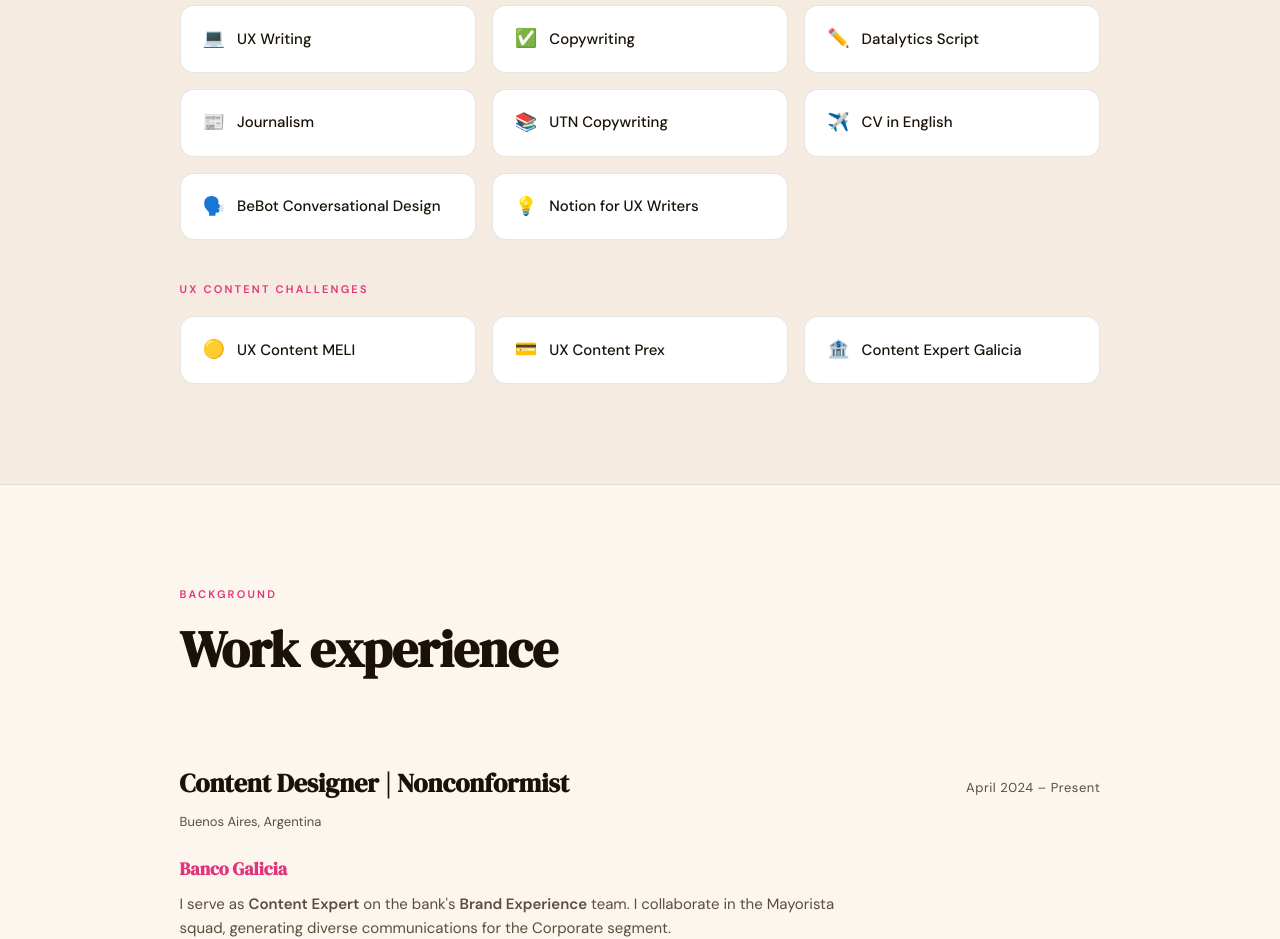
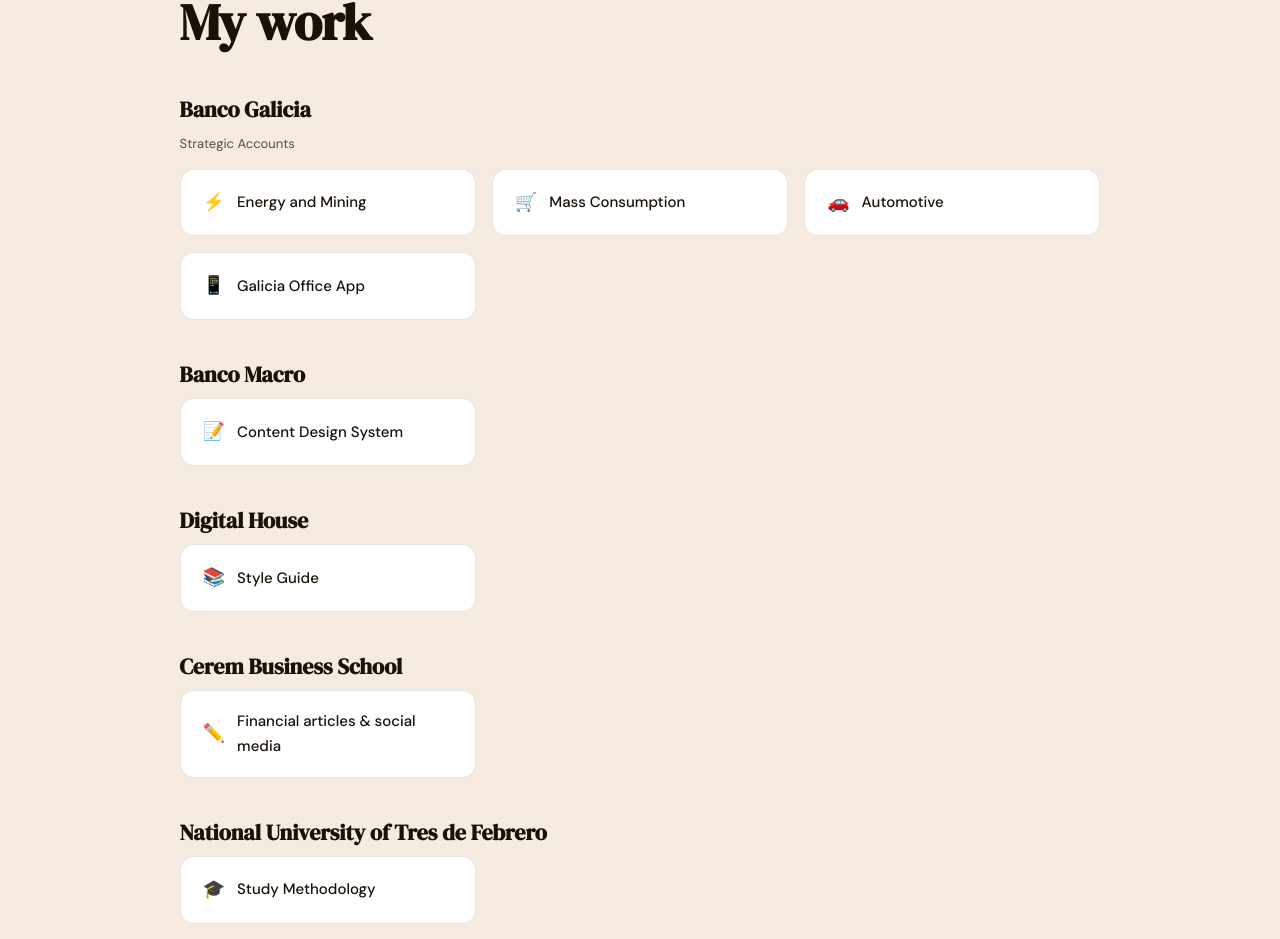
Before and after one commit to limoragni/rapa-site, a Next.js app: page / in a window 1280 px wide. Shown: the part 2707-3646 px from the top of the page. Built offline with nearby package versions, Linux system fonts and the light colour scheme.

Commit message:
Improvements

```diff
--- a/app/globals.css
+++ b/app/globals.css
@@ -310,6 +310,26 @@
 }
 
 /* ---- WORK LINKS ---- */
+.work-group {
+  margin-bottom: 36px;
+}
+.work-group:last-child {
+  margin-bottom: 0;
+}
+
+.work-group-title {
+  font-family: "DM Serif Display", serif;
+  font-size: 22px;
+  color: var(--ink);
+  margin-bottom: 6px;
+}
+
+.work-group-subtitle {
+  font-size: 13px;
+  color: var(--ink-light);
+  margin-bottom: 14px;
+}
+
 .work-grid {
   display: grid;
   grid-template-columns: repeat(auto-fill, minmax(220px, 1fr));
@@ -411,6 +431,87 @@
   color: var(--pink);
   flex-shrink: 0;
   margin-top: 2px;
+}
+
+/* ---- CAMPAIGN RESULTS ---- */
+.exp-results {
+  margin-top: 16px;
+  padding: 16px 20px;
+  background: var(--cream-dark);
+  border-radius: 12px;
+  border: 1px solid var(--border);
+}
+
+.exp-results-title {
+  font-size: 13px;
+  font-weight: 700;
+  letter-spacing: 0.1em;
+  text-transform: uppercase;
+  color: var(--pink);
+  margin-bottom: 10px;
+}
+
+.exp-results .exp-tasks {
+  margin-top: 0;
+}
+
+.exp-results .exp-tasks li {
+  font-size: 14px;
+  font-weight: 500;
+}
+
+/* ---- EDUCATION ---- */
+.education-grid {
+  display: grid;
+  grid-template-columns: 1fr 1fr;
+  gap: 16px;
+}
+
+.edu-item {
+  display: flex;
+  justify-content: space-between;
+  align-items: center;
+  padding: 20px 24px;
+  background: white;
+  border: 1px solid var(--border);
+  border-radius: 14px;
+  transition: transform 0.2s, box-shadow 0.2s;
+}
+
+.edu-item:hover {
+  transform: translateY(-2px);
+  box-shadow: 0 6px 20px rgba(26, 18, 8, 0.06);
+}
+
+.edu-title {
+  font-size: 16px;
+  font-weight: 600;
+  color: var(--ink);
+}
+
+.edu-source {
+  font-size: 13px;
+  color: var(--ink-light);
+  display: block;
+}
+
+a.edu-item-link {
+  text-decoration: none;
+  cursor: pointer;
+}
+
+a.edu-item-link div {
+  display: flex;
+  flex-direction: column;
+  gap: 2px;
+}
+
+.edu-cert {
+  font-size: 13px;
+  font-weight: 600;
+  color: var(--pink);
+  white-space: nowrap;
+  flex-shrink: 0;
 }
 
 /* ---- REFERENCES ---- */
@@ -571,7 +672,8 @@
   .about-grid,
   .skills-cols,
   .refs-grid,
-  .footer-inner {
+  .footer-inner,
+  .education-grid {
     grid-template-columns: 1fr;
   }
   .exp-header {
--- a/app/page.tsx
+++ b/app/page.tsx
@@ -70,10 +70,13 @@
                 me <em style={{ fontStyle: "italic", color: "var(--pink)" }}>Rapa.</em>
               </h2>
               <p className="about-intro reveal">
-                I connect <strong>business objectives</strong> with user needs
-                through intentional, clear, and human-centered content. I&apos;m
-                motivated by the dialogue between communication, design, and
-                technology.
+                Content Designer with expertise in{" "}
+                <strong>financial services</strong> and{" "}
+                <strong>digital banking</strong>, bringing strategic vision,
+                analytical skills, and a solution-oriented approach to product
+                and application-focused content experiences. I&apos;m driven to
+                connect business objectives with user needs, delivering clarity,
+                consistency, and closeness across digital channels.
               </p>
             </div>
             <div className="skill-list reveal">
@@ -175,47 +178,136 @@
         <div className="container">
           <p className="section-label reveal">Portfolio</p>
           <h2 className="section-title reveal">My work</h2>
-          <div className="work-grid reveal">
-            <a href="#" className="work-link">
-              <span className="work-link-icon">&#x1F4BB;</span> UX Writing
+
+          <div className="work-group reveal">
+            <h3 className="work-group-title">Banco Galicia</h3>
+            <p className="work-group-subtitle">Strategic Accounts</p>
+            <div className="work-grid">
+              <a
+                href="https://www.galicia.ar/empresas/tarjetas-y-cuentas/cuenta-energia-mineria"
+                target="_blank"
+                rel="noopener noreferrer"
+                className="work-link"
+              >
+                <span className="work-link-icon">&#x26A1;</span> Energy and
+                Mining
               </a>
-            <a href="#" className="work-link">
-              <span className="work-link-icon">&#x2705;</span> Copywriting
+              <a
+                href="https://www.galicia.ar/empresas/tarjetas-y-cuentas/cuenta-consumo-masivo"
+                target="_blank"
+                rel="noopener noreferrer"
+                className="work-link"
+              >
+                <span className="work-link-icon">&#x1F6D2;</span> Mass
+                Consumption
               </a>
-            <a href="#" className="work-link">
-              <span className="work-link-icon">&#x270F;&#xFE0F;</span> Datalytics
-              Script
+              <a
+                href="https://www.galicia.ar/empresas/tarjetas-y-cuentas/cuenta-automotriz"
+                target="_blank"
+                rel="noopener noreferrer"
+                className="work-link"
+              >
+                <span className="work-link-icon">&#x1F697;</span> Automotive
               </a>
-            <a href="#" className="work-link">
-              <span className="work-link-icon">&#x1F4F0;</span> Journalism
-            </a>
-            <a href="#" className="work-link">
-              <span className="work-link-icon">&#x1F4DA;</span> UTN Copywriting
-            </a>
-            <a href="#" className="work-link">
-              <span className="work-link-icon">&#x2708;&#xFE0F;</span> CV in English
-            </a>
-            <a href="#" className="work-link">
-              <span className="work-link-icon">&#x1F5E3;&#xFE0F;</span> BeBot
-              Conversational Design
-            </a>
-            <a href="#" className="work-link">
-              <span className="work-link-icon">&#x1F4A1;</span> Notion for UX
-              Writers
+              <a
+                href="https://www.galicia.ar/empresas/app-galicia-office"
+                target="_blank"
+                rel="noopener noreferrer"
+                className="work-link"
+              >
+                <span className="work-link-icon">&#x1F4F1;</span> Galicia
+                Office App
               </a>
             </div>
-          <div style={{ marginTop: "40px" }} className="reveal">
-            <p className="section-label">UX Content Challenges</p>
-            <div className="work-grid" style={{ marginTop: "16px" }}>
-              <a href="#" className="work-link">
-                <span className="work-link-icon">&#x1F7E1;</span> UX Content MELI
+          </div>
+
+          <div className="work-group reveal">
+            <h3 className="work-group-title">Banco Macro</h3>
+            <div className="work-grid">
+              <a
+                href="https://www.macro.com.ar/home-page"
+                target="_blank"
+                rel="noopener noreferrer"
+                className="work-link"
+              >
+                <span className="work-link-icon">&#x1F4DD;</span> Content
+                Design System
               </a>
-              <a href="#" className="work-link">
-                <span className="work-link-icon">&#x1F4B3;</span> UX Content Prex
+            </div>
+          </div>
+
+          <div className="work-group reveal">
+            <h3 className="work-group-title">Digital House</h3>
+            <div className="work-grid">
+              <a
+                href="https://drive.google.com/file/d/1jo8paYFY1HWMJwfXo_P1rFK3Da8q_KGn/view"
+                target="_blank"
+                rel="noopener noreferrer"
+                className="work-link"
+              >
+                <span className="work-link-icon">&#x1F4DA;</span> Style Guide
               </a>
-              <a href="#" className="work-link">
-                <span className="work-link-icon">&#x1F3E6;</span> Content Expert
-                Galicia
+            </div>
+          </div>
+
+          <div className="work-group reveal">
+            <h3 className="work-group-title">Cerem Business School</h3>
+            <div className="work-grid">
+              <a
+                href="https://www.cerem.es/"
+                target="_blank"
+                rel="noopener noreferrer"
+                className="work-link"
+              >
+                <span className="work-link-icon">&#x270F;&#xFE0F;</span>{" "}
+                Financial articles &amp; social media
+              </a>
+            </div>
+          </div>
+
+          <div className="work-group reveal">
+            <h3 className="work-group-title">
+              National University of Tres de Febrero
+            </h3>
+            <div className="work-grid">
+              <a
+                href="https://untref.edu.ar/estudiar-en-untref"
+                target="_blank"
+                rel="noopener noreferrer"
+                className="work-link"
+              >
+                <span className="work-link-icon">&#x1F393;</span> Study
+                Methodology
+              </a>
+            </div>
+          </div>
+
+          <div className="work-group reveal">
+            <h3 className="work-group-title">Nonconformist</h3>
+            <div className="work-grid">
+              <a
+                href="https://nonconformist.digital/project-galicia.html"
+                target="_blank"
+                rel="noopener noreferrer"
+                className="work-link"
+              >
+                <span className="work-link-icon">&#x1F680;</span> Content
+                Designer
+              </a>
+            </div>
+          </div>
+
+          <div className="work-group reveal">
+            <h3 className="work-group-title">Journalism</h3>
+            <div className="work-grid">
+              <a
+                href="https://linktr.ee/jrapacioli"
+                target="_blank"
+                rel="noopener noreferrer"
+                className="work-link"
+              >
+                <span className="work-link-icon">&#x1F4F0;</span> Articles and
+                reviews
               </a>
             </div>
           </div>
@@ -226,127 +318,264 @@
       <section>
         <div className="container">
           <p className="section-label reveal">Background</p>
-          <h2 className="section-title reveal">Work experience</h2>
+          <h2 className="section-title reveal">Work Experience</h2>
 
           <div className="exp-item reveal">
             <div className="exp-header">
-              <h3 className="exp-title">Content Designer | Nonconformist</h3>
-              <span className="exp-date">April 2024 – Present</span>
+              <h3 className="exp-title">
+                Content Designer — Galicia Bank (Nonconformist)
+              </h3>
+              <span className="exp-date">Jan 2025 – Mar 2026</span>
             </div>
-            <p className="exp-location">Buenos Aires, Argentina</p>
-
-            <h4 className="exp-company">Banco Galicia</h4>
-            <p className="exp-desc">
-              I serve as <strong>Content Expert</strong> on the bank&apos;s{" "}
-              <strong>Brand Experience</strong> team. I collaborate in the
-              Mayorista squad, generating diverse communications for the
-              Corporate segment.
-            </p>
             <ul className="exp-tasks">
-              <li>Creating emails, banners, and push notifications.</li>
-              <li>Storytelling, style editing, and inclusive communication.</li>
-              <li>Running workshops on content best practices.</li>
+              <li>
+                Content design for B2B financial products across strategic
+                verticals: Energy and Mining, Mass Consumption, and Automotive.
+              </li>
+              <li>
+                Redesign and impact measurement of the new Galicia Office App.
+              </li>
+              <li>
+                Multi-channel content creation: mailings, push notifications,
+                banners, POS, HTML, and end-to-end marketing campaign
+                development.
+              </li>
             </ul>
-
-            <h4 className="exp-company">Banco Macro</h4>
-            <p className="exp-desc">
-              I collaborated on building the{" "}
-              <strong>Content Design System</strong> and the bank&apos;s{" "}
-              <strong>voice &amp; tone manual</strong> alongside an
-              interdisciplinary team of design, product, and development.
-            </p>
+            <div className="exp-results">
+              <p className="exp-results-title">Campaign Results:</p>
               <ul className="exp-tasks">
-              <li>Research, definition, and validation of digital assets.</li>
-              <li>Building voice &amp; tone manuals and style guides.</li>
-              <li>Running workshops on content best practices.</li>
+                <li>
+                  Agro Campaign: 1.23% conversion vs 0.25% benchmark (+392%)
+                </li>
+                <li>
+                  Business Repositioning Campaign: 2.97% vs 1.30% benchmark
+                  (+128%)
+                </li>
+                <li>
+                  Business App Campaign: 3.23% vs 3.00% benchmark (+8%)
+                </li>
               </ul>
-
-            <h4 className="exp-company">Nonconformist — Content Club</h4>
-            <p className="exp-desc">
-              I am part of the Nonconformist Content Club, a community that
-              hosts meetings and workshops on content best practices.
-            </p>
             </div>
-
-          <div className="exp-item reveal">
-            <div className="exp-header">
-              <h3 className="exp-title">UX Writer | Digital House</h3>
-              <span className="exp-date">June 2022 – January 2023</span>
-            </div>
-            <p className="exp-location">Buenos Aires, Argentina</p>
-            <p className="exp-desc">
-              Reviewing and editing educational content. Collaborative work with
-              design and development teams. Defining and building the
-              company&apos;s style guide.
-            </p>
           </div>
 
           <div className="exp-item reveal">
             <div className="exp-header">
               <h3 className="exp-title">
-                Copywriter | Cerem Business School
+                Content Designer — Macro Bank (Nonconformist)
               </h3>
-              <span className="exp-date">January 2022 – June 2022</span>
+              <span className="exp-date">Apr 2024 – Jan 2025</span>
             </div>
-            <p className="exp-location">Madrid, Spain</p>
-            <p className="exp-desc">
-              Writing business content for the institution&apos;s website.
-              Defining advertising and informational copy for social media.
-              Digital customer service.
-            </p>
+            <ul className="exp-tasks">
+              <li>
+                Built and iterated the bank&apos;s first Content Design System,
+                standardizing voice and tone across multiple teams.
+              </li>
+              <li>
+                Developed and validated the institutional voice and tone manual.
+              </li>
+              <li>
+                Collaborated with research, product, and business teams to align
+                clear, approachable, and friendly messaging.
+              </li>
+            </ul>
           </div>
 
           <div className="exp-item reveal">
             <div className="exp-header">
-              <h3 className="exp-title">Lecturer | Untref Virtual</h3>
-              <span className="exp-date">June 2018 – Present</span>
+              <h3 className="exp-title">UX Writer — Digital House</h3>
+              <span className="exp-date">Jan 2022 – Jan 2023</span>
             </div>
-            <p className="exp-location">Buenos Aires, Argentina</p>
-            <p className="exp-desc">
-              Teaching Study Methodology in the Introductory Course at
-              Universidad de Tres de Febrero. Defining, reviewing, and editing
-              educational content. Monitoring student participation and grading
-              assignments.
-            </p>
+            <ul className="exp-tasks">
+              <li>
+                Created the institutional style guide for educational content.
+              </li>
+              <li>Adapted complex texts into clear, commercial messaging.</li>
+              <li>
+                Edited and optimized course materials in technology and design.
+              </li>
+            </ul>
           </div>
 
           <div className="exp-item reveal">
             <div className="exp-header">
-              <h3 className="exp-title">Proofreader &amp; Style Editor</h3>
-              <span className="exp-date">December 2010 – Present</span>
+              <h3 className="exp-title">
+                Content Writer — Cerem Business School
+              </h3>
+              <span className="exp-date">Jan 2021 – Jan 2022</span>
             </div>
-            <p className="exp-location">Buenos Aires, Argentina</p>
-            <p className="exp-desc">
-              Style editing. Reviewing educational, cultural, and corporate
-              texts. Optimizing reports, theses, and editorial content. Group and
-              individual writing workshops.
-            </p>
+            <ul className="exp-tasks">
+              <li>Financial articles and social media content.</li>
+              <li>
+                Validated the company&apos;s voice and tone across all
+                communications.
+              </li>
+              <li>Writing, proofreading, and editing financial copy.</li>
+            </ul>
           </div>
 
           <div className="exp-item reveal">
             <div className="exp-header">
-              <h3 className="exp-title">Journalist</h3>
-              <span className="exp-date">December 2010 – Present</span>
+              <h3 className="exp-title">
+                Teacher — National University of Tres de Febrero
+              </h3>
+              <span className="exp-date">Jan 2018 – Jan 2024</span>
             </div>
-            <p className="exp-location">Buenos Aires, Argentina</p>
-            <p className="exp-desc">
-              Freelance contributor to Diario Perfil, La Agenda BA, El DiarioAR,
-              Pagina12, Revista Otra Parte, Eterna Cadencia, Agencia Telam, and
-              other outlets. Reviews, essays, and opinion pieces on film, series,
-              and literature.
-            </p>
             <ul className="exp-tasks">
               <li>
+                Designed and taught online Study Methodology courses focused on
+                learning strategies and critical thinking.
+              </li>
+              <li>
+                Provided clear, actionable feedback on assignments and practical
+                work.
+              </li>
+              <li>
+                Offered personalized academic guidance and progress tracking.
+              </li>
+            </ul>
+          </div>
+
+          <div className="exp-item reveal">
+            <div className="exp-header">
+              <h3 className="exp-title">
+                News Writer — Agencia de Noticias Télam
+              </h3>
+              <span className="exp-date">Dec 2010 – Jun 2018</span>
+            </div>
+            <ul className="exp-tasks">
+              <li>
+                Writing, research, and editing in the Culture section of
+                Argentina&apos;s national news agency.
+              </li>
+            </ul>
+          </div>
+
+          <div className="exp-item reveal">
+            <div className="exp-header">
+              <h3 className="exp-title">
+                Journalist — Specialized in Music, Design &amp; Technology
+              </h3>
+              <span className="exp-date">Jan 2012 – Present</span>
+            </div>
+            <ul className="exp-tasks">
+              <li>
+                Author of the book &ldquo;Why We Listen to David Bowie&rdquo;
+                (Gourmet Musical, 2020).
+              </li>
+              <li>
+                Contributor to Diario Perfil, La Agenda BA, El DiarioAR,
+                Página12, Revista Otra Parte, Eterna Cadencia, and Agencia
+                Télam.
+              </li>
+            </ul>
+          </div>
+        </div>
+      </section>
+
+      {/* EDUCATION */}
+      <section style={{ background: "var(--cream-dark)" }}>
+        <div className="container">
+          <p className="section-label reveal">Education</p>
+          <h2 className="section-title reveal">Courses &amp; Certifications</h2>
+          <div className="education-grid reveal">
             <a
-                  href="https://linktr.ee/jrapacioli"
+              href="https://drive.google.com/file/d/1R4ETRGtFIlA5gZU0Ig4lZd_Dd5mTBRZM/view?usp=sharing"
               target="_blank"
               rel="noopener noreferrer"
-                  style={{ color: "var(--pink)", textDecoration: "none" }}
+              className="edu-item edu-item-link"
             >
-                  → Read my journalism work
+              <div>
+                <span className="edu-title">Communication &amp; Negotiation</span>
+                <span className="edu-source">Consultora Saladino (2025)</span>
+              </div>
+              <span className="edu-cert">View certificate</span>
             </a>
-              </li>
-            </ul>
+            <a
+              href="https://drive.google.com/file/d/1BCVjwB2wr7ETEbf0afrQyz5_zd_AnCkm/view?usp=sharing"
+              target="_blank"
+              rel="noopener noreferrer"
+              className="edu-item edu-item-link"
+            >
+              <div>
+                <span className="edu-title">Metrics &amp; Design</span>
+                <span className="edu-source">Sol Mesz (2025)</span>
+              </div>
+              <span className="edu-cert">View certificate</span>
+            </a>
+            <a
+              href="https://drive.google.com/file/d/1XT_Pg7kYMeN0ZH4z3QhYh0Hk-RSSW6cT/view?usp=sharing"
+              target="_blank"
+              rel="noopener noreferrer"
+              className="edu-item edu-item-link"
+            >
+              <div>
+                <span className="edu-title">AI Immersion</span>
+                <span className="edu-source">Alura &amp; Google Gemini (2025)</span>
+              </div>
+              <span className="edu-cert">View certificate</span>
+            </a>
+            <a
+              href="https://drive.google.com/file/d/1uUWrCR4n52phpeszdOIl9xgVN1sQVHLF/view"
+              target="_blank"
+              rel="noopener noreferrer"
+              className="edu-item edu-item-link"
+            >
+              <div>
+                <span className="edu-title">UX Writing</span>
+                <span className="edu-source">Coderhouse (2023)</span>
+              </div>
+              <span className="edu-cert">View certificate</span>
+            </a>
+            <a
+              href="https://drive.google.com/file/d/1er8d2lXj6BQs1Mwe8qZYU9gwyIz720Qs/view"
+              target="_blank"
+              rel="noopener noreferrer"
+              className="edu-item edu-item-link"
+            >
+              <div>
+                <span className="edu-title">UX Writing for Notion</span>
+                <span className="edu-source">Notion (2023)</span>
+              </div>
+              <span className="edu-cert">View certificate</span>
+            </a>
+            <a
+              href="https://drive.google.com/file/d/1nIb4N6QKQ0F_23Wlfp9ueoRMRU4G8qdk/view"
+              target="_blank"
+              rel="noopener noreferrer"
+              className="edu-item edu-item-link"
+            >
+              <div>
+                <span className="edu-title">Copywriting</span>
+                <span className="edu-source">UTN (2022)</span>
+              </div>
+              <span className="edu-cert">View certificate</span>
+            </a>
+            <a
+              href="https://drive.google.com/file/d/1T8kBi5186F1umoGdwhXAMGzKtvDg0-zo/view"
+              target="_blank"
+              rel="noopener noreferrer"
+              className="edu-item edu-item-link"
+            >
+              <div>
+                <span className="edu-title">Conversational Design</span>
+                <span className="edu-source">BeBot (2024)</span>
+              </div>
+              <span className="edu-cert">View certificate</span>
+            </a>
+          </div>
+
+          <h2 className="section-title reveal" style={{ marginTop: "48px" }}>
+            Languages
+          </h2>
+          <div className="education-grid reveal">
+            <div className="edu-item">
+              <span className="edu-title">Spanish</span>
+              <span className="edu-source">Native</span>
+            </div>
+            <div className="edu-item">
+              <span className="edu-title">English</span>
+              <span className="edu-source">Upper Intermediate (B2)</span>
+            </div>
           </div>
         </div>
       </section>
```
Lines whose indentation alone changed are shown as unchanged.
